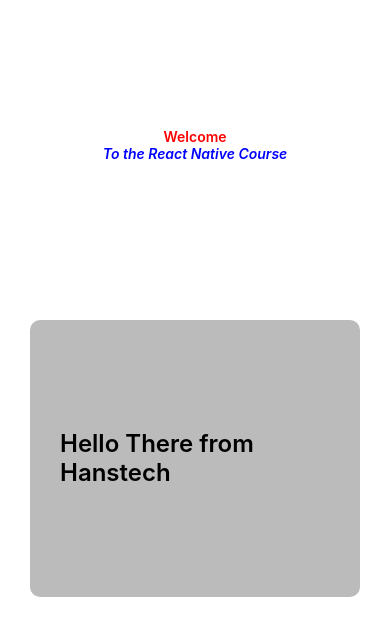
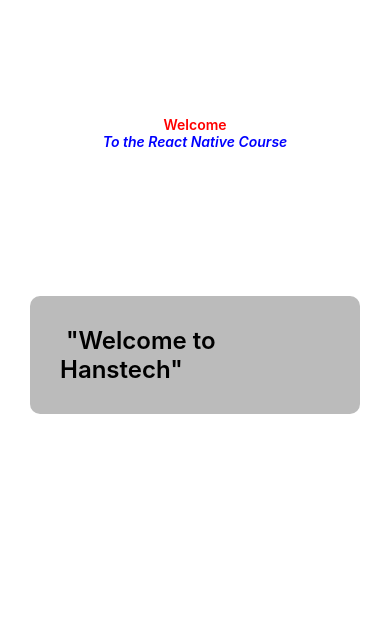
Before and after one commit to HanselTita/Ecommerce_app, a React Native app in the folder react_native_ecommerce/: screen / in a window 390 px wide. Shown: the top 636 px of the page. Built offline with nearby package versions, Linux system fonts and the light colour scheme.

Commit message:
Feat: TouchableOpaciity

```diff
--- a/react_native_ecommerce/App.js
+++ b/react_native_ecommerce/App.js
@@ -1,13 +1,19 @@
-import { Text, View, StyleSheet } from "react-native"
+import { Text, View, StyleSheet, TouchableOpacity } from "react-native"
 import WelcomeScreen from "./src/components/WelcomeView"
 
 export default function App() {
   return (
     <View style={styles.container}>
       <WelcomeScreen />
-      <View style={styles.box}>
-        <Text style={{fontSize:24, fontWeight:"600"}}>Hello There from Hanstech</Text>
-      </View>
+      <TouchableOpacity
+        onPress={() => {
+          console.log("Button pressed")
+        }}
+      >
+        <View style={styles.box}>
+          <Text style={{ fontSize: 24, fontWeight: "600" }}> "Welcome to Hanstech"</Text>
+        </View>{" "}
+      </TouchableOpacity>
     </View>
   )
 }
@@ -15,9 +21,7 @@ export default function App() {
 const styles = StyleSheet.create({
   container: { flex: 1 },
 
-  box: { flex: 0.3, alignItems: "center", justifyContent: "center", backgroundColor: "#bbb",
-    margin:30, borderRadius:10, padding:30
-   },
+  box: { alignItems: "center", justifyContent: "center", backgroundColor: "#bbb", margin: 30, borderRadius: 10, padding: 30 },
 })
 
 /**Creating a component and running it in the default component
@@ -26,3 +30,5 @@ const styles = StyleSheet.create({
  * */
 
 /** margin give you spacing outside your view while padding gives you spaving within your view */
+
+/**Adding touchableOpacity with replaces onClick of javascript */
```
